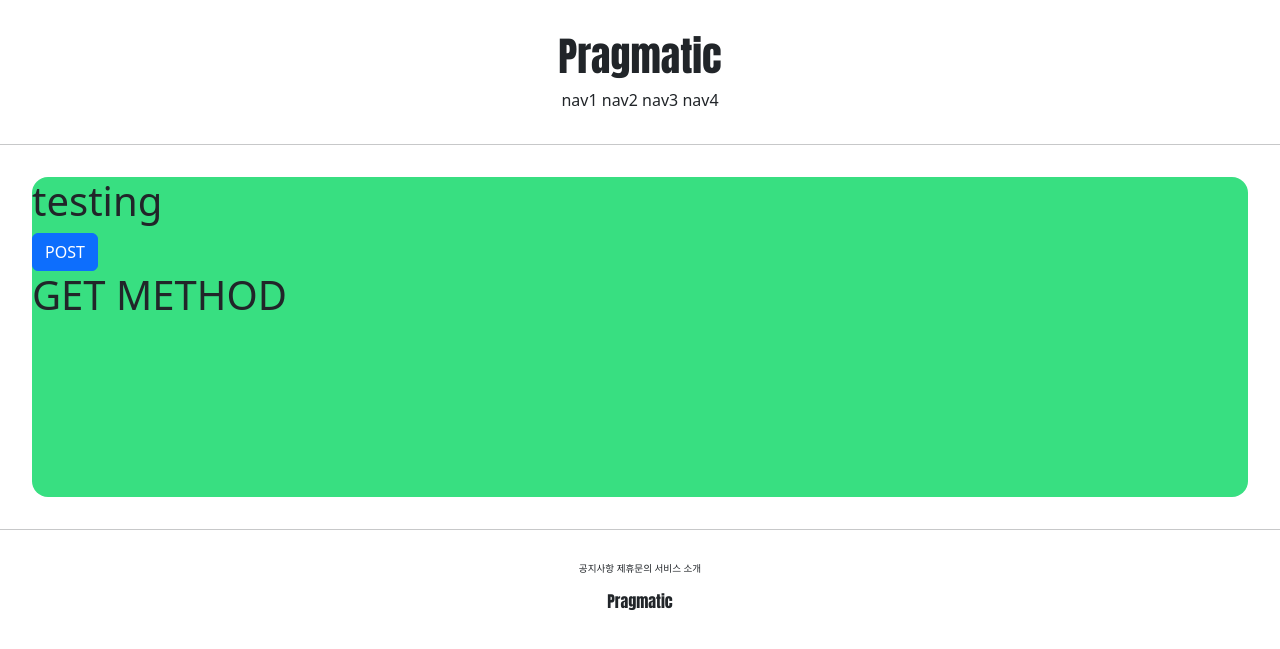
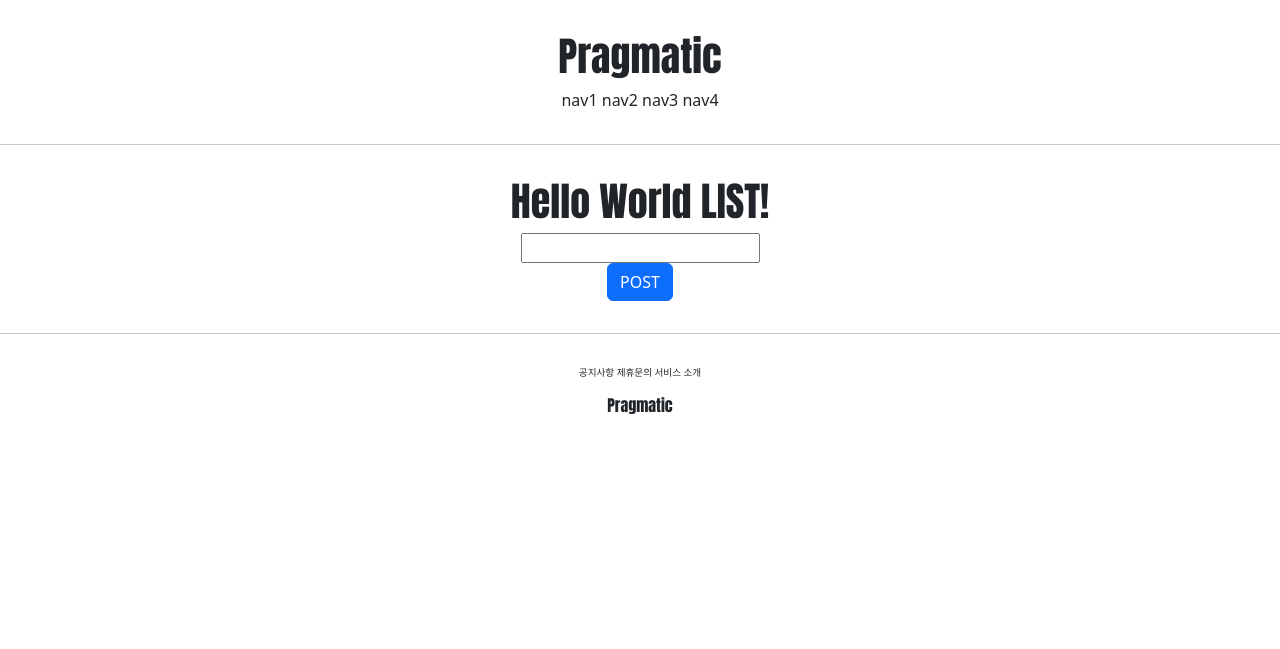
Before and after one commit to Namjeongwoo/django-basic, a Django app: page /account/hello_world/ in a window 1280 px wide. Shown: the top 649 px of the page. Run offline with Django 4.2, Linux system fonts and the light colour scheme.

Commit message:
update files commit

```diff
--- a/accountapp/templates/accountapp/hello_world.html
+++ b/accountapp/templates/accountapp/hello_world.html
@@ -1,18 +1,23 @@
 {% extends 'base.html' %}
 
 {% block content %}
-    <div style="height: 20rem; background-color: #38df81; border-radius: 1rem; margin: 2rem;">
-        <h1>
-            testing
+    <div style="border-radius: 1rem; margin: 2rem; text-align: center">
+        <h1 style="font-family: 'Anton', sans-serif;">
+            Hello World LIST!
         </h1>
 
         <form action="/account/hello_world/" method="post">
             {% csrf_token %}
+            <div>
+                <input type="text" name="hello_world_input">
+            </div>
             <input type="submit" class="btn btn-primary" value="POST">
         </form>
 
+        {% if hello_world_output %}
         <h1>
-            {{ text }}
+            {{ hello_world_output.text }}
         </h1>
+        {% endif %}
     </div>
 {% endblock %}
--- a/accountapp/views.py
+++ b/accountapp/views.py
@@ -1,5 +1,8 @@
 from django.http import HttpResponse
 from django.shortcuts import render
+
+from accountapp.models import HelloWorld
+
 
 # Create your views here.
 
@@ -8,7 +11,12 @@ def hello_world(request):
     # return render(request, 'base.html')
 
     if request.method == "POST":
-        return render(request, 'accountapp/hello_world.html', context={'text':'POST METHOD'})
+        temp = request.POST.get('hello_world_input')
+
+        new_hello_world = HelloWorld() # 객체 생성
+        new_hello_world.text = temp # input data hello_world.text 저장
+        new_hello_world.save()
+        return render(request, 'accountapp/hello_world.html', context={'hello_world_output':new_hello_world})
     else :
         return render(request, 'accountapp/hello_world.html', context={'text': 'GET METHOD'})
 
```
